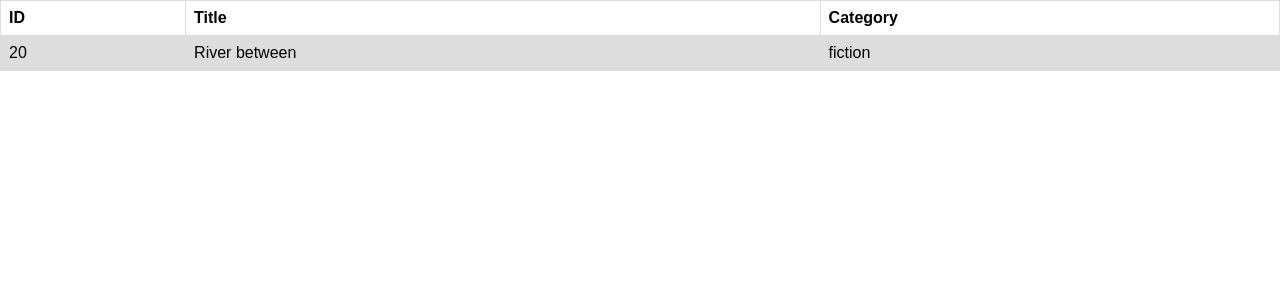
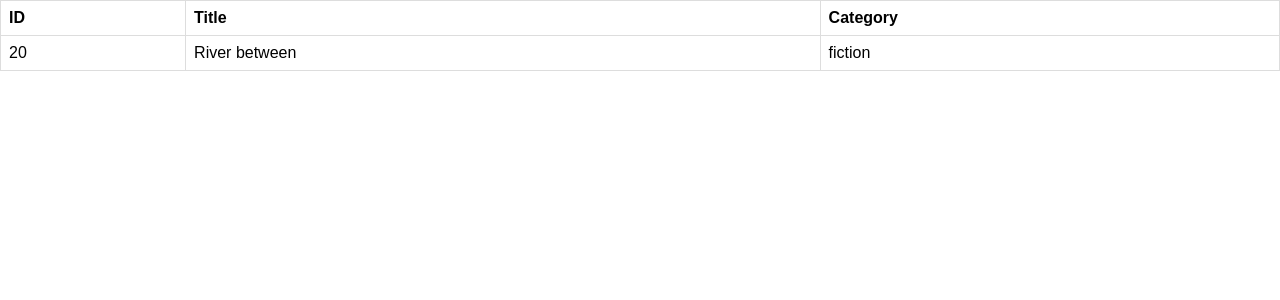
Before and after one commit to imhilla/Bookstore, a React (Create React App) app: page / in a window 1280 px wide. Shown: the top 300 px of the page. Built offline with nearby package versions, Linux system fonts and the light colour scheme.

Commit message:
add store

```diff
--- a/src/App.css
+++ b/src/App.css
@@ -10,7 +10,3 @@ th {
   text-align: left;
   padding: 8px;
 }
-
-tr:nth-child(even) {
-  background-color: #dddddd;
-}
```
Also changed, not shown: src/App/store.js (added).
